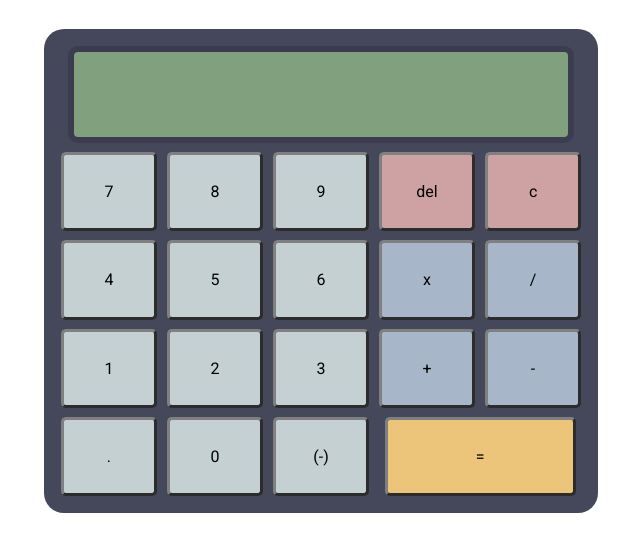
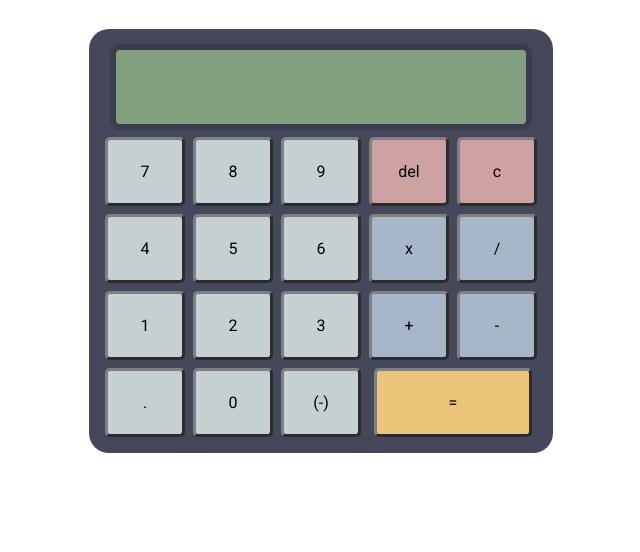
Before and after one commit to MOONtyzoo/odin-calculator, a plain HTML site: page index.html in a window 1280 px wide. Shown: the part 100-652 px from the top of the page, without its empty margins (319-959 px from the left). Drawn offline with Linux system fonts and the light colour scheme.

Commit message:
Fix calculator display sizing
There was an issue where adding text to the display would cause the
calculator to automatically expand to fit the text. Put in place a hacky
fix to limit calculator size and keep it from expanding.

```diff
--- a/styles.css
+++ b/styles.css
@@ -14,9 +14,10 @@ h1 {
 }
 
 #calculator {
-    max-width: 70vw;
-    max-height: 70vh;
+    max-width: 50vw;
+    max-height: 50vh;
     flex-grow: 1;
+    aspect-ratio: 1.1;
 
     background-color: rgb(69, 71, 90);
 
@@ -37,6 +38,10 @@ h1 {
     border-width: 6px;
     border-color: rgb(60, 60, 80);
     border-radius: 10px;
+
+    font-size: 32px;
+    text-align: end;
+    vertical-align: middle;
 
     background-color: rgb(128, 160, 126);
 }
```
